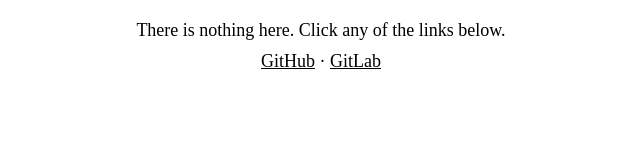
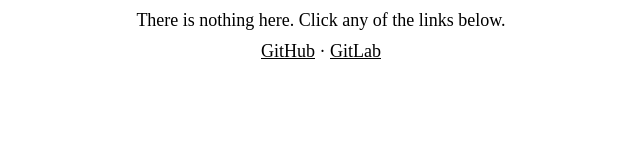
Before and after one commit to zyzzyxdonta/zyzzyxdonta.github.io, a plain HTML site: page index.html in a window 1280 px wide. Shown: the whole page, without its empty margins (319-959 px from the left). Drawn offline with Linux system fonts and the light colour scheme.

Commit message:
Set margins on more specific elements

```diff
--- a/index.html
+++ b/index.html
@@ -16,8 +16,17 @@
         font-family: serif;
         font-size: large;
         text-align: center;
+        margin: 0;
+        padding: 0;
+      }
+
+      body {
+        max-width: 500px;
+        margin: auto;
+      }
+
+      header, main, footer {
         margin: 10px 0 10px 0;
-        padding: 0;
       }
 
       a {
```
